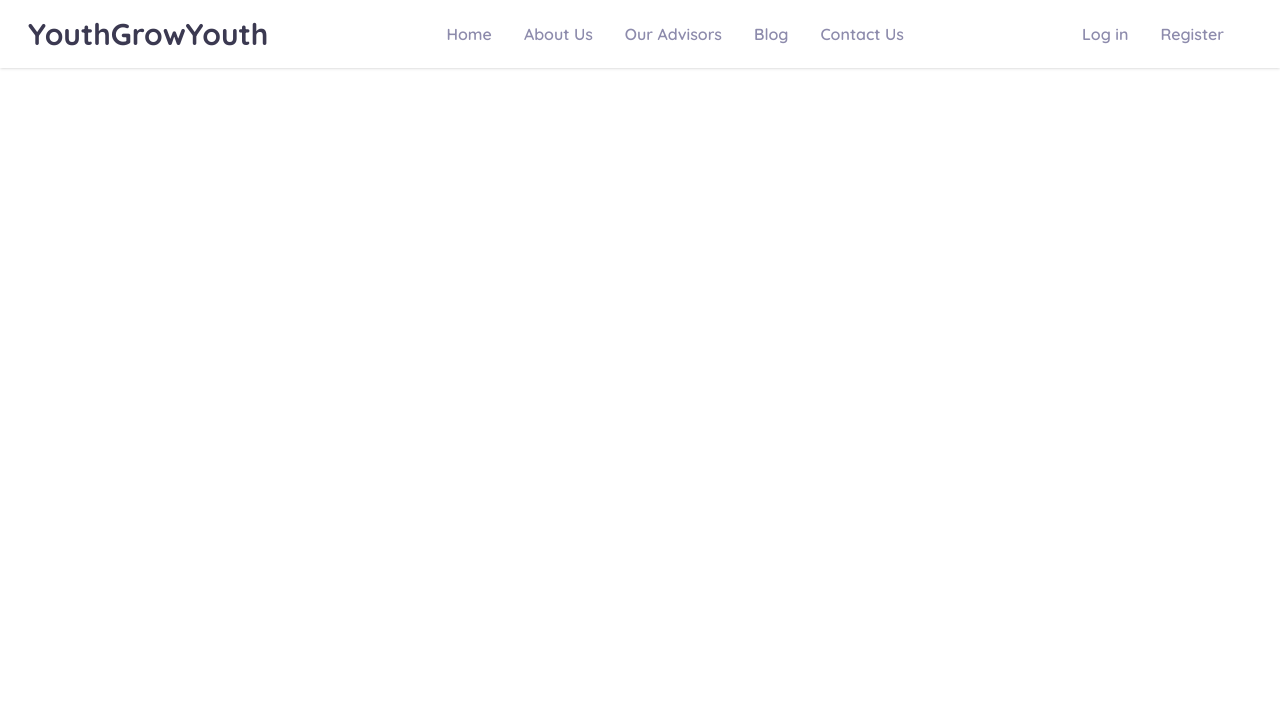
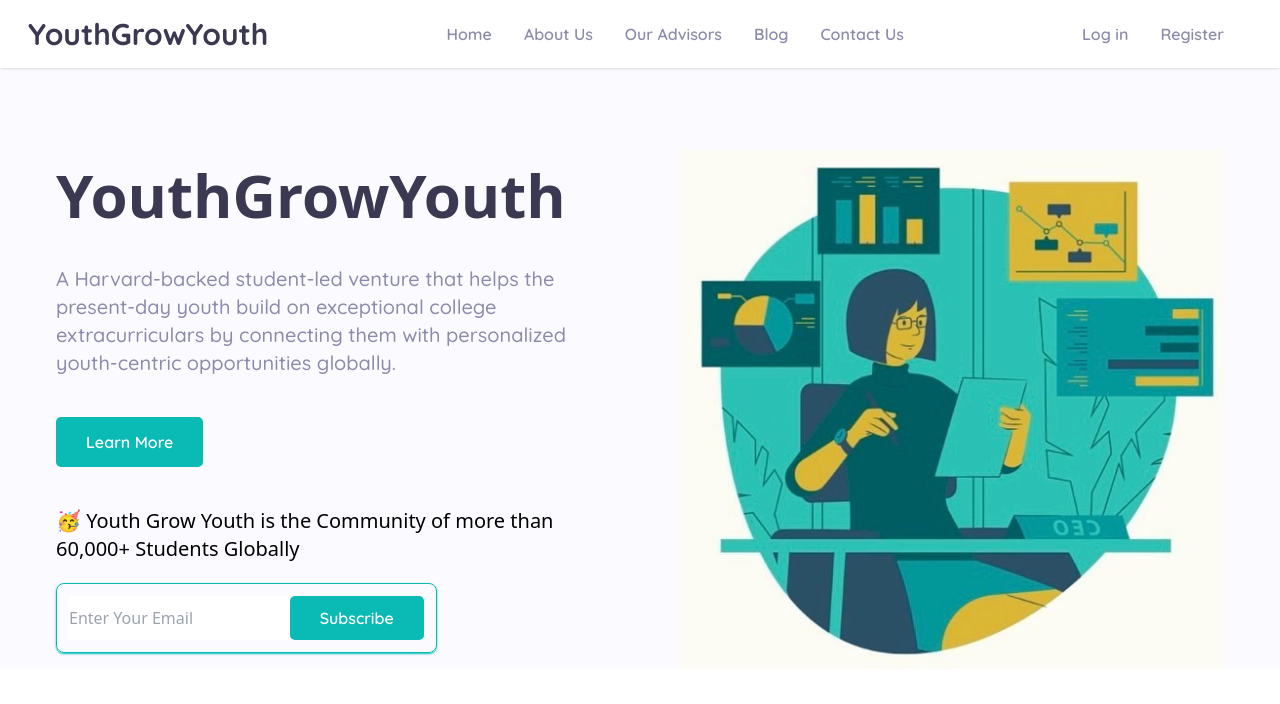
Before and after one commit to nitishrajpandey/Youth_Grow_Youth, a React (Vite) app: page / in a window 1280 px wide. Shown: the top 704 px of the page. Built offline with nearby package versions, Linux system fonts and the light colour scheme.

Commit message:
hero section complete

```diff
--- a/src/App.jsx
+++ b/src/App.jsx
@@ -1,13 +1,14 @@
 import Navbar from "./Components/Header/Navbar";
-import { BrowserRouter /*, Route, Routes */ } from "react-router-dom";
+import { BrowserRouter, Route, Routes } from "react-router-dom";
+import Home from "./Pages/Home/Home";
 
 function App() {
   return (
     <BrowserRouter>
       <Navbar />
-      {/* <Routes> */}
-      {/* <Route path="/" element={<Home/>}/> */}
-      {/* </Routes> */}
+      <Routes>
+        <Route path="" element={<Home />} />
+      </Routes>
     </BrowserRouter>
   );
 }
--- a/src/Components/Header/ContextData/index.js
+++ b/src/Components/Header/ContextData/index.js
@@ -7,23 +7,28 @@
 export const navLink = [
     {
         id: "home",
-        title: "Home"
+        title: "Home",
+        active: ""
     },
     {
         id: "aboutus",
-        title: "About Us"
+        title: "About Us",
+        active: "AboutUs"
     },
     {
         id: "ouradvisors",
-        title: "Our Advisors"
+        title: "Our Advisors",
+        active: "OurAdvisors"
     },
     {
         id: "blog",
-        title: "Blog"
+        title: "Blog",
+        active: "Blog"
     },
     {
         id: "contactus",
-        title: "Contact Us"
+        title: "Contact Us",
+        active: "ContactUs"
     },
 
 ]
--- a/src/Components/Header/Menu.jsx
+++ b/src/Components/Header/Menu.jsx
@@ -1,3 +1,4 @@
+import { NavLink } from "react-router-dom";
 import { NavbarDetails, navLink } from "./ContextData";
 
 function Menu() {
@@ -6,12 +7,16 @@
       <div className="px-5 py-4">
         <ul className=" font-semibold text-[#8D8BAC]">
           {navLink.map((item) => (
-            <li key={item.id} className="mb-2">
-              {item.title}{" "}
+            <li key={item.id} className="mb-2 hover:text-[#0ABAB5]">
+              <NavLink to={item.active}>{item.title}</NavLink>
             </li>
           ))}
-          <button className="block mb-2">{NavbarDetails.btn1}</button>
-          <button className="block">{NavbarDetails.btn2}</button>
+          <button className="block mb-2 hover:text-[#0ABAB5]">
+            {NavbarDetails.btn1}
+          </button>
+          <button className="block hover:text-[#0ABAB5]">
+            {NavbarDetails.btn2}
+          </button>
         </ul>
       </div>
     </div>
--- a/src/Components/Header/Navbar.jsx
+++ b/src/Components/Header/Navbar.jsx
@@ -5,6 +5,7 @@
 import { IoIosClose } from "react-icons/io";
 import Menu from "./Menu";
 import "./style.css";
+import { NavLink } from "react-router-dom";
 
 function Navbar() {
   const dispatch = useDispatch();
@@ -15,11 +16,13 @@
   };
 
   return (
-    <div>
+    <div className=" fixed w-full h-[65px]">
       <nav
-        className={`overflow-hidden w-full ${
-          Togglemenu ? "h-350px  animate" : "h-65px animate2"
-        }  shadow font-Quicksand  p-4 xs:pr-14 xs:pl-3 ss:pl-7 z-0 `}
+        className={`overflow-hidden w-full  absolute  ${
+          Togglemenu
+            ? "h-350px  animate  bg-white "
+            : "h-65px animate2 bg-white "
+        }  shadow font-Quicksand  p-4 xs:pr-14 xs:pl-3 ss:pl-7 `}
       >
         <div className="flex justify-between items-center">
           <div>
@@ -31,7 +34,7 @@
             <ul className="flex justify-between gap-5 md:gap-8  font-semibold text-[#8D8BAC]">
               {navLink.map((item) => (
                 <li key={item.id} className="hover:text-[#0ABAB5]">
-                  {item.title}
+                  <NavLink to={item.active}>{item.title}</NavLink>
                 </li>
               ))}
             </ul>
--- /dev/null
+++ b/src/Pages/Home/Components/HeroSection/Hero.jsx
@@ -0,0 +1,48 @@
+import { heroBanner } from "../../../../assets";
+import { HeroSectionDetails } from "./contextData";
+function Hero() {
+  return (
+    <div className="px-4 xs:px-8 ss:px-14 pt-[150px] bg-ghostWhite">
+      <div className=" grid grid-cols-1 sm:grid-cols-2 gap-10 md:gap-20 items-center">
+        <div>
+          <div className="mb-10">
+            <h1 className="text-4xl ssm:text-5xl md:text-6xl mb-10 text-[#3B3951] font-bold">
+              {HeroSectionDetails.Title}
+            </h1>
+            <p className="font-Quicksand text-[#8D8BAC] font-medium text-lg md:text-xl">
+              {HeroSectionDetails.desTitle}
+            </p>
+          </div>
+          <div className="mb-10">
+            <button className="Button">{HeroSectionDetails.btn1}</button>
+          </div>
+          <div>
+            <div className="mb-5">
+              <p className="text-lg md:text-xl font-thin ">
+                {HeroSectionDetails.subTitle}
+              </p>
+            </div>
+            <div className="flex bg-transparent w-full ssm:w-[85%] lg:w-[70%] rounded-lg p-1 xs:p-3 border  border-[#0abab5] shadow-sm shadow-[#0abab5]">
+              <input
+                type="text"
+                placeholder="Enter Your Email "
+                className="w-full  outline-none "
+              />
+              <button className="Button2 ">{HeroSectionDetails.btn2}</button>
+            </div>
+          </div>
+        </div>
+
+        <div className="flex justify-center">
+          <img
+            className="w-full ss:w-[75%] sm:w-full"
+            src={heroBanner}
+            alt="Banner"
+          />
+        </div>
+      </div>
+    </div>
+  );
+}
+
+export default Hero;
--- /dev/null
+++ b/src/Pages/Home/Components/HeroSection/contextData.js
@@ -0,0 +1,7 @@
+export const HeroSectionDetails = {
+    Title: "YouthGrowYouth",
+    desTitle: "A Harvard-backed student-led venture that helps the present-day youth build on exceptional college extracurriculars by connecting them with personalized youth-centric opportunities globally.",
+    btn1: "Learn More",
+    subTitle: "🥳 Youth Grow Youth is the Community of more than 60,000+ Students Globally",
+    btn2: "Subscribe",
+}
--- /dev/null
+++ b/src/Pages/Home/Home.jsx
@@ -0,0 +1,11 @@
+import Hero from "./Components/HeroSection/Hero";
+
+function Home() {
+  return (
+    <div>
+      <Hero />
+    </div>
+  );
+}
+
+export default Home;
--- /dev/null
+++ b/src/assets/index.js
@@ -0,0 +1,3 @@
+import heroBanner from "./heroBanner.png"
+
+export { heroBanner }
--- a/src/index.css
+++ b/src/index.css
@@ -3,3 +3,34 @@
 @tailwind base;
 @tailwind components;
 @tailwind utilities;
+
+.Button {
+  padding: 13px 30px;
+  background-color: #0abab5;
+  color: white;
+  font-weight: 600;
+  font-family: Quicksand;
+  font-size: medium;
+  border-radius: 5px;
+}
+.Button:hover:focus {
+  transform: translateY(-2px);
+  transition-duration: 0.25s;
+  transition-timing-function: ease;
+}
+
+.Button2 {
+  padding: 10px 30px;
+  background-color: #0abab5;
+  color: white;
+  font-weight: 600;
+  font-family: Quicksand;
+  font-size: medium;
+  border-radius: 5px;
+}
+.Button2:hover:focus {
+  transform: translateY(-2px);
+  transition-duration: 0.25s;
+  transition-timing-function: ease;
+  box-shadow: 5px 5px 5px #0abab5;
+}
```
Also changed, not shown: src/assets/heroBanner.png (renamed from src/assets/hero-banner.png).
